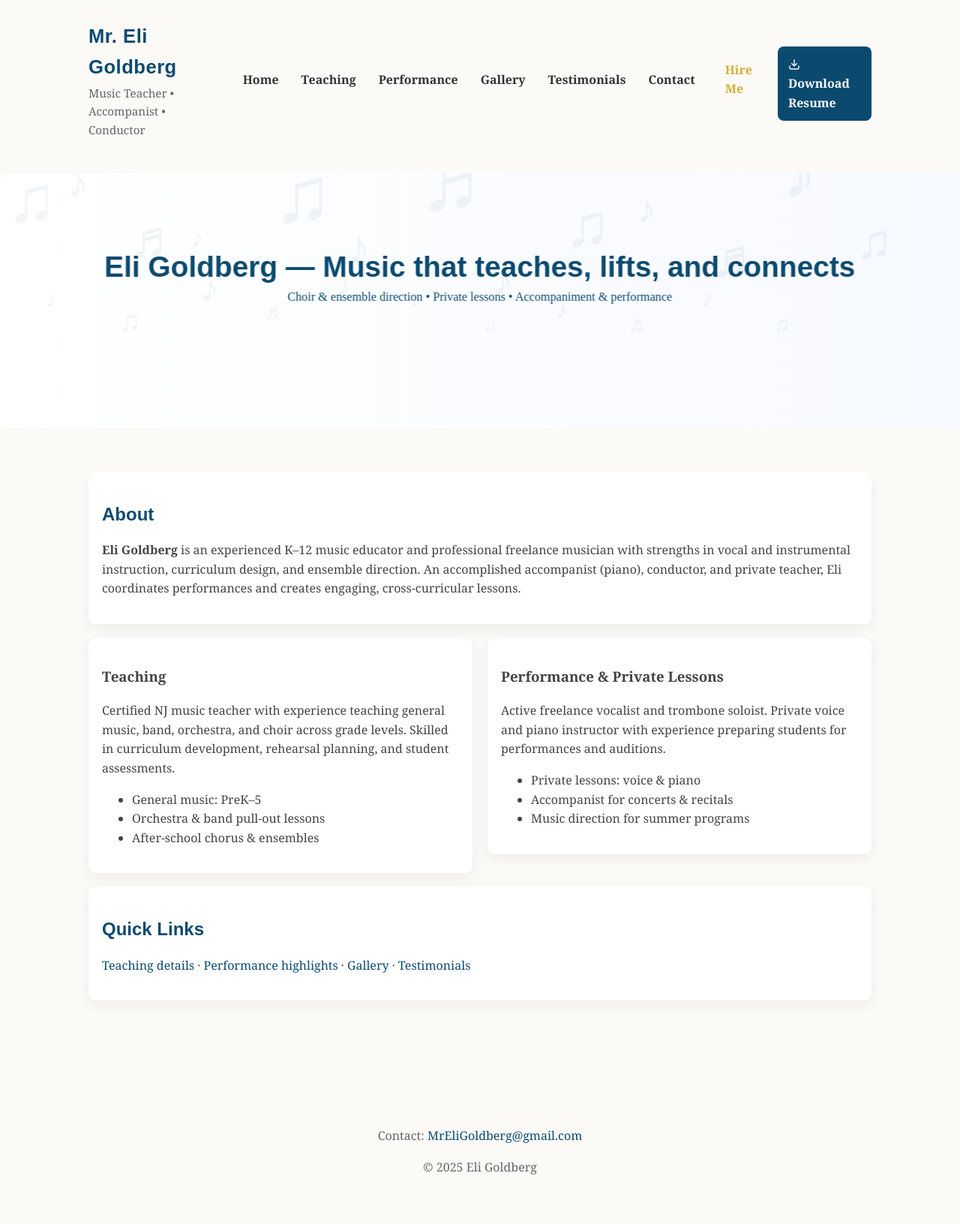
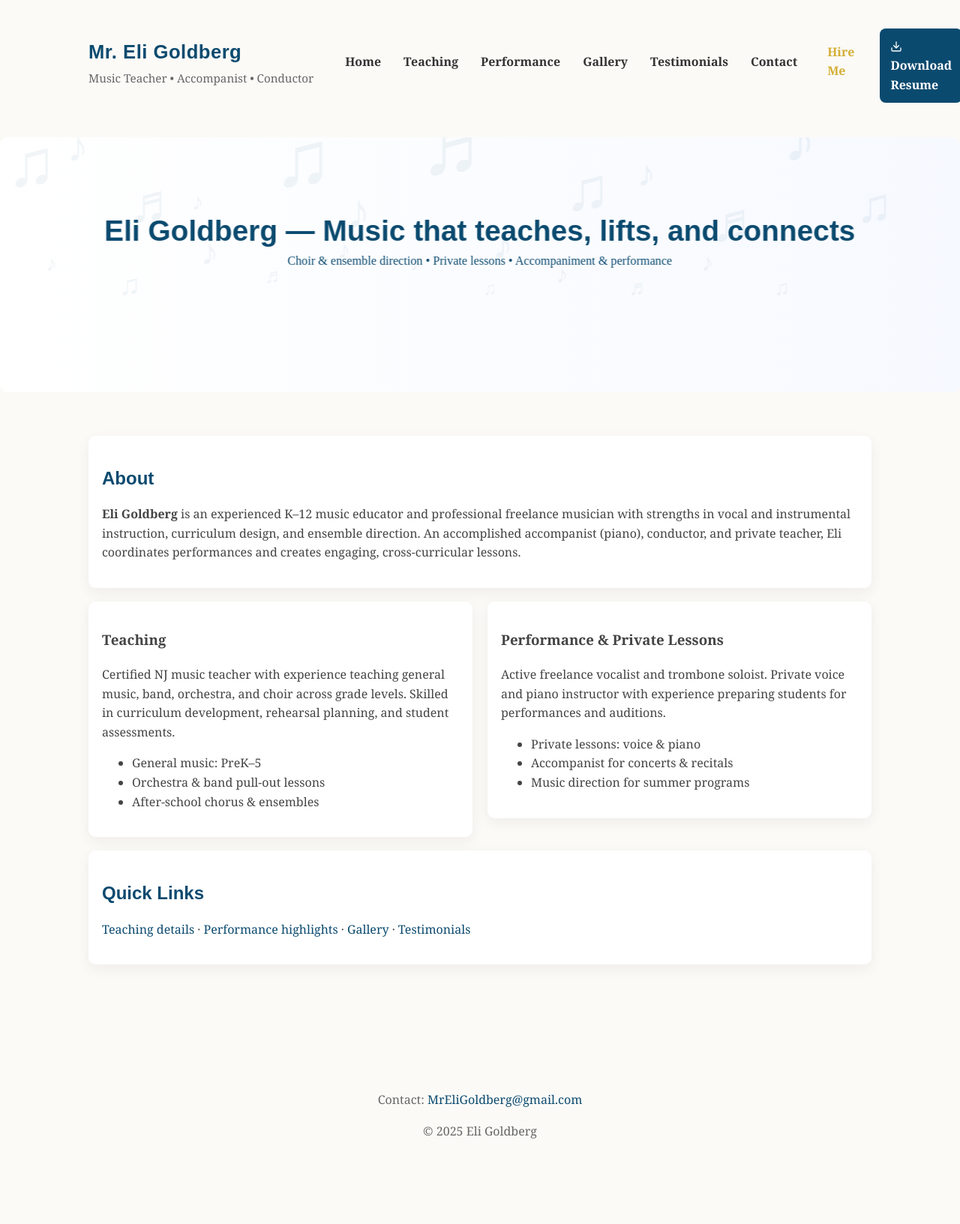
Before and after one commit to photonathan/Eli-Goldberg-site, a Jekyll site: the page built from index.md, in a window 1280 px wide. Shown: the whole page at 75% size. Built offline with Jekyll 4.4.1, drawn with Linux system fonts in a browser that asks for light colours; after the commit the page ends 1583 px from its top, so only the background shows below that.

Commit message:
fix top left text spacing

```diff
--- a/assets/css/style.css
+++ b/assets/css/style.css
@@ -12,7 +12,7 @@ a{color:var(--accent); text-decoration:none}
 .container{max-width:var(--container); margin:0 auto; padding:28px;}
 .site-header .header-inner{display:flex; align-items:center; justify-content:space-between; gap:20px;}
 .site-title{margin:0; font-family: 'Poppins', Arial, sans-serif; font-weight:700; letter-spacing:0.5px; color:var(--accent); font-size:1.6rem}
-.site-sub{margin:2px 0 0; color:#666; font-size:0.95rem}
+.site-sub{margin:2px 0 0; color:#666; font-size:0.95rem; white-space:nowrap}
 .site-nav a{margin-left:14px; color:#333; font-weight:600}
 /* larger tap targets for mobile */
 .site-nav a{padding:6px 8px; border-radius:6px}
@@ -59,6 +59,8 @@ footer.site-footer{padding:18px 0; margin-top:30px; text-align:center; color:#66
   /* remove left offset on narrower screens so overlay stays centered */
   .hero-overlay{margin-left:0; padding:18px; max-width:unset}
   .container{padding:20px}
+  /* allow subtitle to wrap on narrow screens */
+  .site-sub{white-space:normal}
 }
 @media (max-width:480px){
   .gallery-grid{grid-template-columns:1fr}
```
